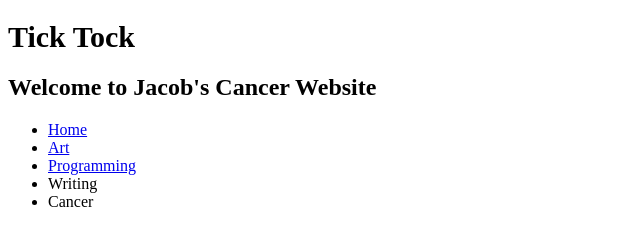
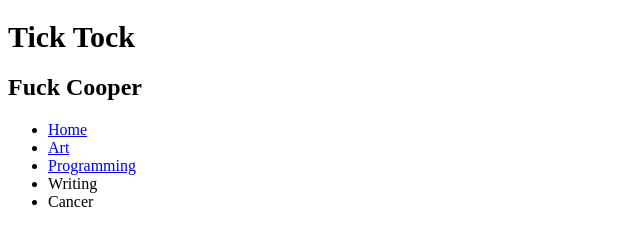
Before and after one commit to franswah/franswah.github.io, a plain HTML site: page header.html in a window 1280 px wide. Shown: the whole page, without its empty margins (0-640 px from the left). Drawn offline with Linux system fonts and the light colour scheme.

Commit message:
fuck cooper

```diff
--- a/header.html
+++ b/header.html
@@ -13,7 +13,7 @@ function yahoo() {
 </head>
 <body>
 	<h1 id="clock" >Tick Tock</h1>
-	<h2>Welcome to Jacob's Cancer Website</h2>
+	<h2>Fuck Cooper</h2>
 
 	<div id="menubar">
 		<ul class="menu">
```
